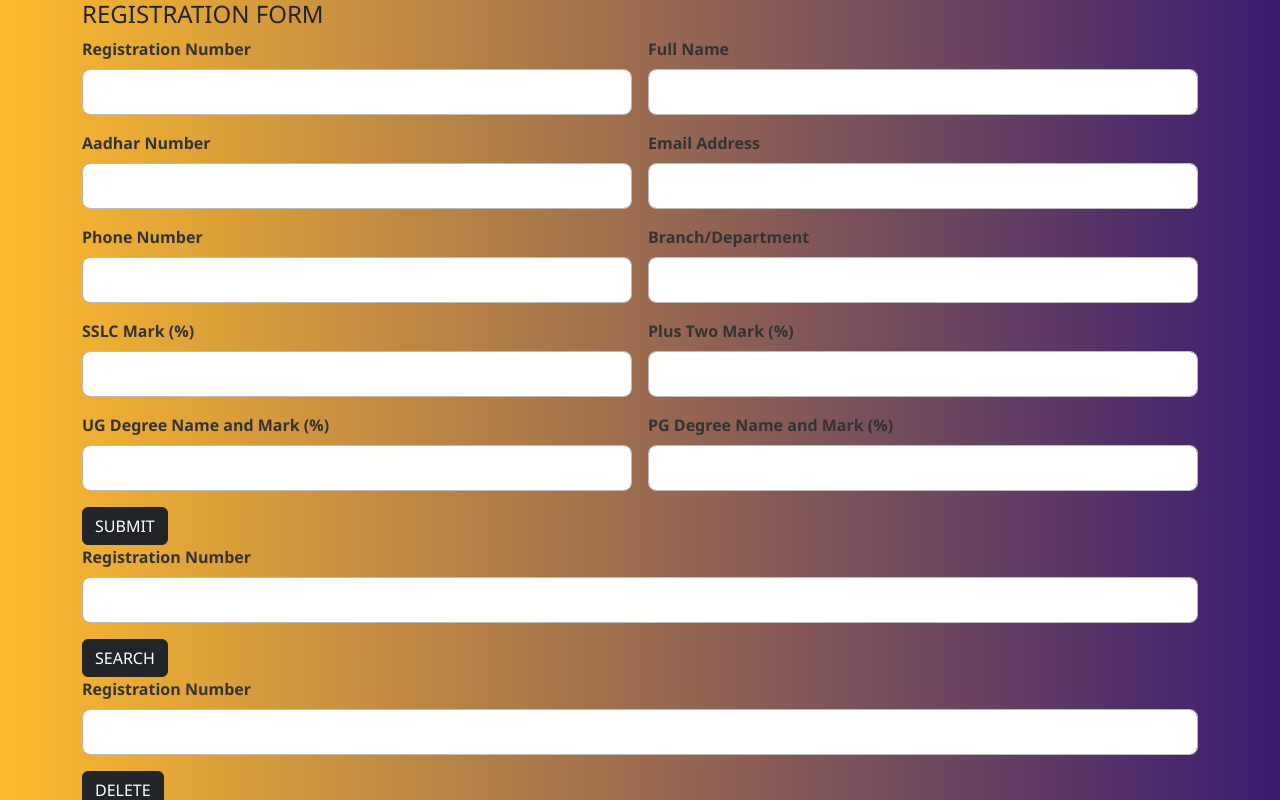
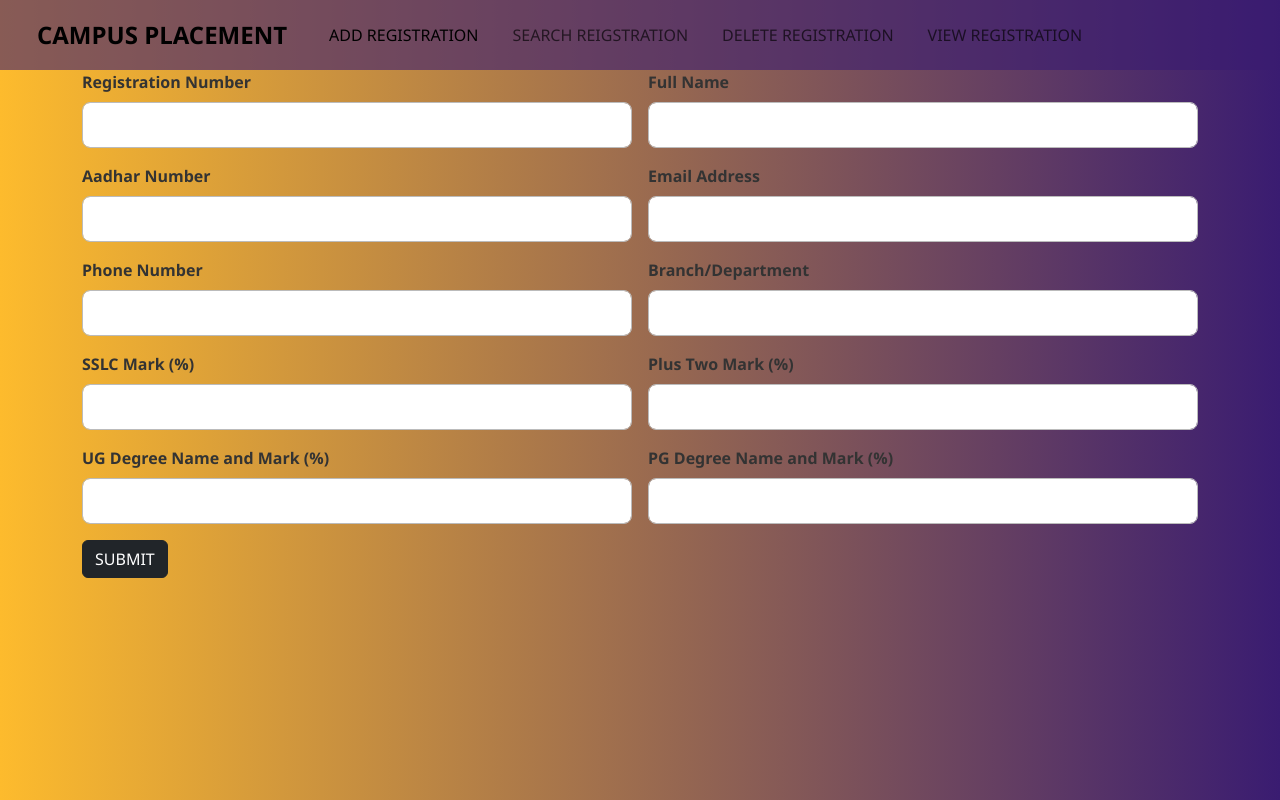
Before and after one commit to hiba-hussain2004/campus-placement-app, a React (Vite) app: page / in a window 1280 px wide. Shown: the top 800 px of the page. Built offline with nearby package versions, Linux system fonts and the light colour scheme; no server answers.

Commit message:
navbar completed

```diff
--- a/src/App.jsx
+++ b/src/App.jsx
@@ -7,16 +7,24 @@ import AddRegistration from './components/AddRegistration'
 import SearchRegistration from './components/SearchRegistration'
 import DeleteRegistration from './components/DeleteRegistration'
 import ViewRegistration from './components/ViewRegistration'
+import { BrowserRouter, Route, Routes } from 'react-router-dom'
 
 function App() {
   const [count, setCount] = useState(0)
 
   return (
     <>
-      <AddRegistration/>
-      <SearchRegistration/>
-      <DeleteRegistration/>
-      <ViewRegistration/>
+      <BrowserRouter>
+      <Routes>
+      <Route  path="/" element={<AddRegistration />} />
+      <Route path="/search" element={<SearchRegistration />} />
+      <Route path="/delete" element={<DeleteRegistration />} />
+      <Route path="/view" element={<ViewRegistration/>} />
+
+
+      </Routes>
+
+      </BrowserRouter>
     </>
   )
 }
--- a/src/components/AddRegistration.jsx
+++ b/src/components/AddRegistration.jsx
@@ -1,11 +1,12 @@
 import React from 'react'
+import RegNavigation from './RegNavigation'
 
 const AddRegistration = () => {
     return (
         <div>
+            <RegNavigation/>
+            <div className="container">
 
-            <div className="container">
-                <h4>REGISTRATION FORM</h4>
                 <div className="row">
                     <div className="col col-12 col-sm-12 col-md-12 col-lg-12 col-xl-12 col-xxl-12">
                         <div className="row g-3">
--- a/src/components/DeleteRegistration.jsx
+++ b/src/components/DeleteRegistration.jsx
@@ -1,8 +1,10 @@
 import React from 'react'
+import RegNavigation from './RegNavigation'
 
 const DeleteRegistration = () => {
   return (
     <div>
+        <RegNavigation/>
         <div className="container">
             <div className="row">
                 <div className="col col-12 col-sm-12 col-md-12 col-lg-12 col-xl-12 col-xxl-12">
--- /dev/null
+++ b/src/components/RegNavigation.jsx
@@ -0,0 +1,33 @@
+import React from 'react'
+import { Link } from 'react-router-dom'
+
+const RegNavigation = () => {
+  return (
+    <div>
+
+    <nav class="navbar navbar-expand-lg n1">
+            <div class="container-fluid">
+                <a class="navbar-brand" href="#">CAMPUS PLACEMENT </a>
+                <button class="navbar-toggler" type="button" data-bs-toggle="collapse" data-bs-target="#navbarNavAltMarkup" aria-controls="navbarNavAltMarkup" aria-expanded="false" aria-label="Toggle navigation">
+                <span class="navbar-toggler-icon"></span>
+                </button>
+                <div class="collapse navbar-collapse" id="navbarNavAltMarkup">
+                <div class="navbar-nav">
+
+                    <Link class="nav-link active" aria-current="page" to="/">ADD REGISTRATION </Link>
+                    <Link class="nav-link" to="/Search">SEARCH REIGSTRATION</Link>
+
+                    <Link class="nav-link" to="/delete">DELETE REGISTRATION</Link>
+                    <Link class="nav-link" to="/view">VIEW REGISTRATION</Link>
+
+                </div>
+                </div>
+            </div>
+        </nav>
+
+
+    </div>
+  )
+}
+
+export default RegNavigation
--- a/src/components/SearchRegistration.jsx
+++ b/src/components/SearchRegistration.jsx
@@ -1,9 +1,10 @@
 import React from 'react'
+import RegNavigation from './RegNavigation'
 
 const SearchRegistration = () => {
   return (
     <div>
-
+    <RegNavigation/>
     <div className="container">
             <div className="row">
                 <div className="col col-12 col-sm-12 col-md-12 col-lg-12 col-xl-12 col-xxl-12">
--- a/src/components/ViewRegistration.jsx
+++ b/src/components/ViewRegistration.jsx
@@ -1,5 +1,6 @@
 import axios from 'axios'
 import React, { useEffect, useState } from 'react'
+import RegNavigation from './RegNavigation'
 
 const ViewRegistration = () => {
     const [data,changeData]=useState([])
@@ -21,6 +22,7 @@ const ViewRegistration = () => {
 
   return (
     <div>
+        <RegNavigation/>
         <div className="container mt-4">
         <h2 className="text-center mb-4">View All Registrations</h2>
 
```
